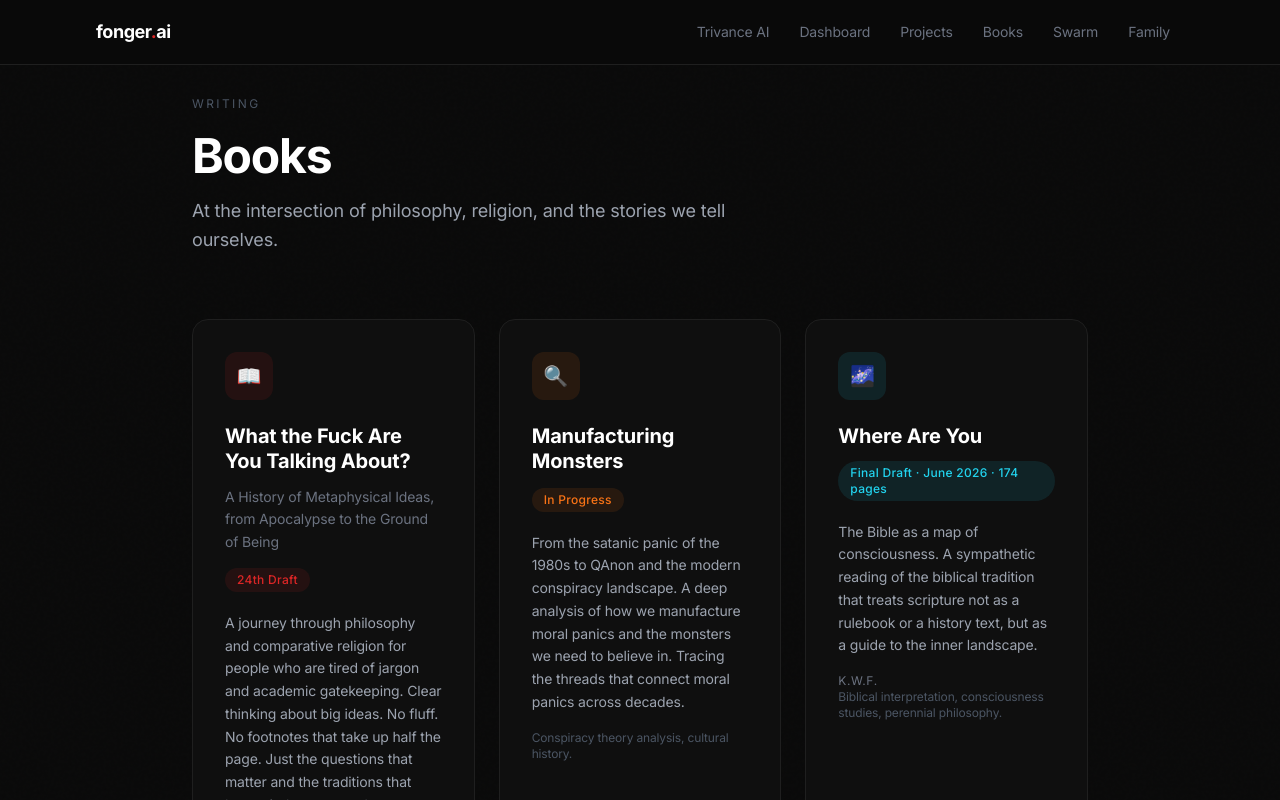
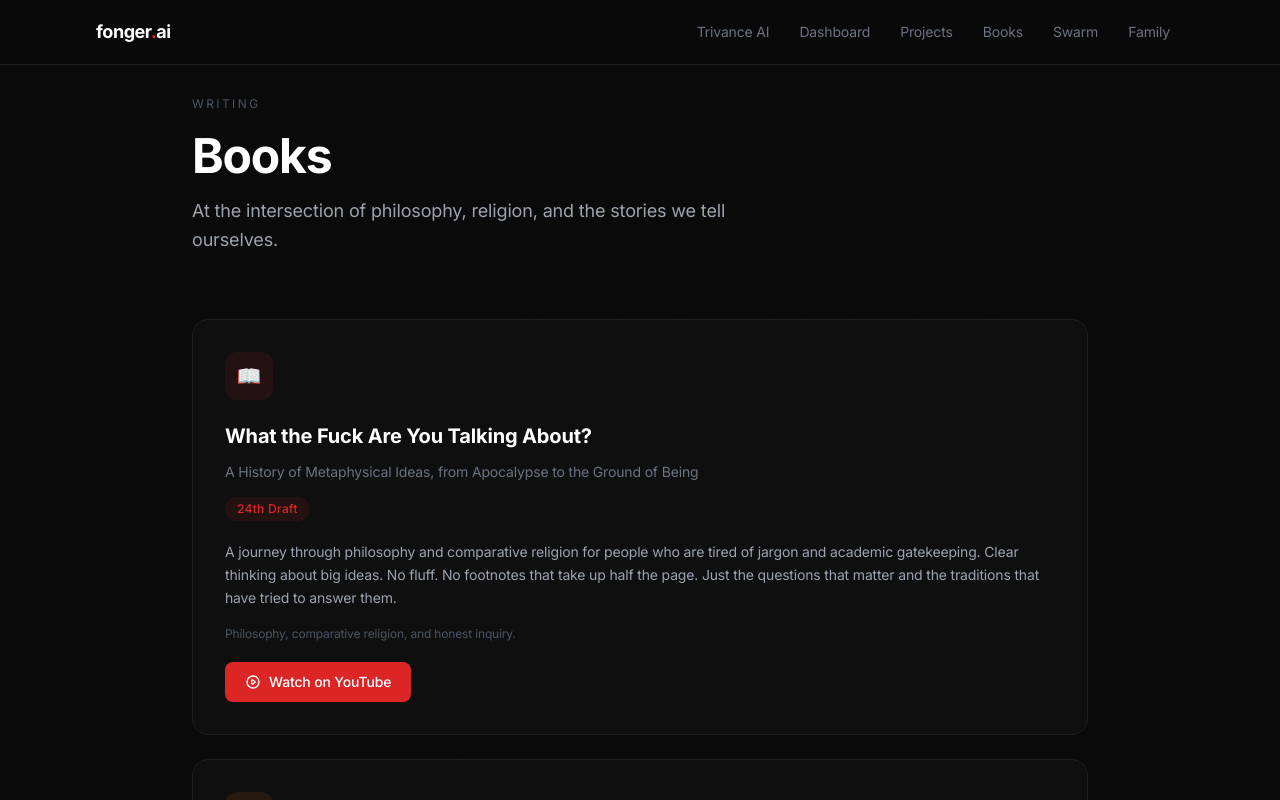
Before and after one commit to k00jax/fonger-ai, a Next.js app: page /books in a window 1280 px wide. Shown: the top 800 px of the page. Built offline with nearby package versions, Linux system fonts and the light colour scheme.

Commit message:
Stack book cards vertically

```diff
--- a/src/app/books/page.js
+++ b/src/app/books/page.js
@@ -12,7 +12,7 @@
         </div>
 
         {/* Book Cards */}
-        <div className="grid grid-cols-1 md:grid-cols-2 lg:grid-cols-3 gap-6 mb-16">
+        <div className="grid grid-cols-1 gap-6 mb-16">
           {/* Book 1: WTFAYTA */}
           <div className="group bg-[#0f0f0f] border border-[#1f1f1f] rounded-2xl p-8 card-hover transition-all duration-500">
             <div className="w-12 h-12 rounded-xl bg-brand-red/10 text-brand-red flex items-center justify-center text-xl mb-6 transition-transform duration-500 group-hover:scale-110">
```
Also changed, not shown: 18 other files (tests, documents, lock files or other folders).
